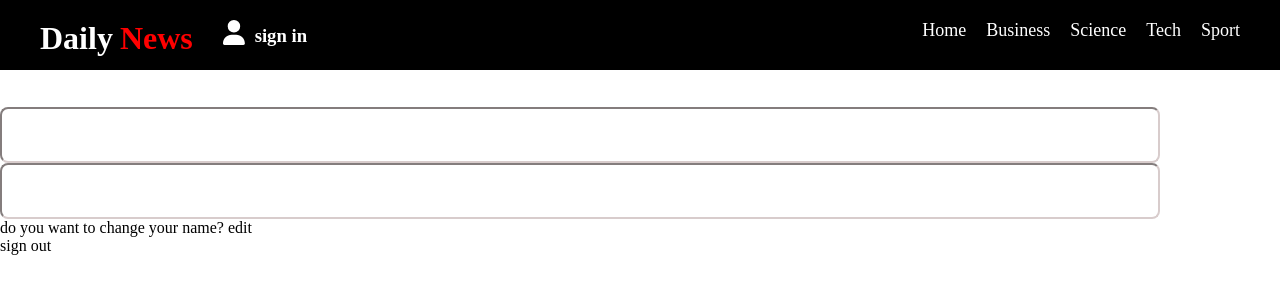
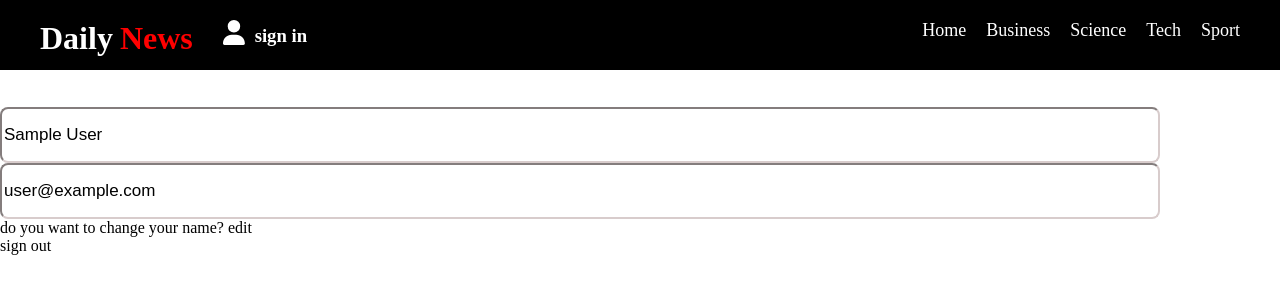
Before and after one commit to blessing-michael/Daily-news, a React (Create React App) app in the folder my-app/: page /profile in a window 1280 px wide. Shown: the top 300 px of the page. Built offline with nearby package versions, Linux system fonts and the light colour scheme; no server answers; sample sign-in values are in the browser's storage.

Commit message:
add edit functionality to profile page

```diff
--- a/my-app/src/Component/Profile.js
+++ b/my-app/src/Component/Profile.js
@@ -1,10 +1,14 @@
-import { getAuth } from 'firebase/auth'
+import { getAuth, updateProfile } from 'firebase/auth'
+import { doc, updateDoc } from 'firebase/firestore'
 import React, { useState } from 'react'
 import { useNavigate } from 'react-router'
+import { toast } from 'react-toastify'
+import { db } from '../firebase'
 
 function Profile() {
     const auth = getAuth()
     const navigate= useNavigate()
+    const [changedetail, setChangedetail]=useState(false)
     const [formData, setFormData] =useState({
         name:auth.currentUser.displayName,
         email:auth.currentUser.email
@@ -19,15 +23,45 @@ function Profile() {
         navigate("/")
 
     }
+    function onChange(e){
+        setFormData((prevState)=>({
+            ...prevState, [e.target.id]:e.target.value}))
+
+    }
+    async function onSubmit(){
+        //add the change to the database
+        try {
+            if(auth.currentUser.displayName !==name){
+                //update the display name in firebase authentication
+                await updateProfile(auth.currentUser,{
+                    displayName:name
+                })
+                // update the name in the firestore
+
+                // first create a reference
+                const docRef=doc(db, "users", auth.currentUser.uid)
+                // now use the above reference to uppdate the document
+                await updateDoc(docRef,{
+                    name,
+                })
+                toast.success("profile details updated")
+            }
+
+        } catch (error) {
+            toast.error("could not update the profile detail")
+
+        }
+    }
   return (
     <div>
         <h1>My Profile</h1>
 
         <form action="">
-            <input type="text" id="name" value={name} disabled />
-            <input type="email" id="email" value={email} disabled />
+            <input type="text" id="name" value={name} disabled={!changedetail} onChange={onChange}  style={{color:"black"}}/>
+            <input type="email" id="email" value={email} disabled   style={{color:"black"}}/>
             <div className="div">
-                <p>do you want to change your name? <span>edit</span></p>
+                <p>do you want to change your name? <span onClick={()=>{changedetail && onSubmit()
+                    setChangedetail((prevState)=> !prevState)}}>{changedetail?"Apply change":"edit" }</span></p>
                 <p onClick={Loggout}>sign out</p>
             </div>
         </form>
```
